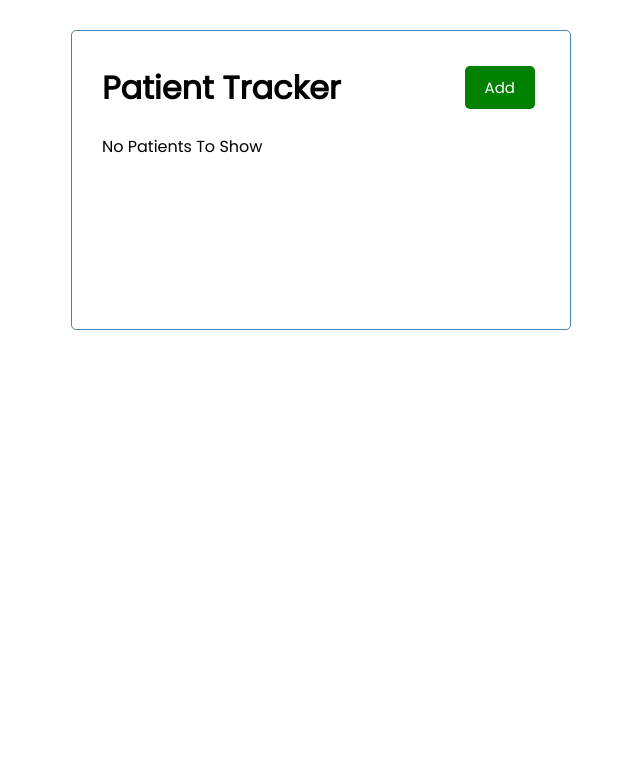
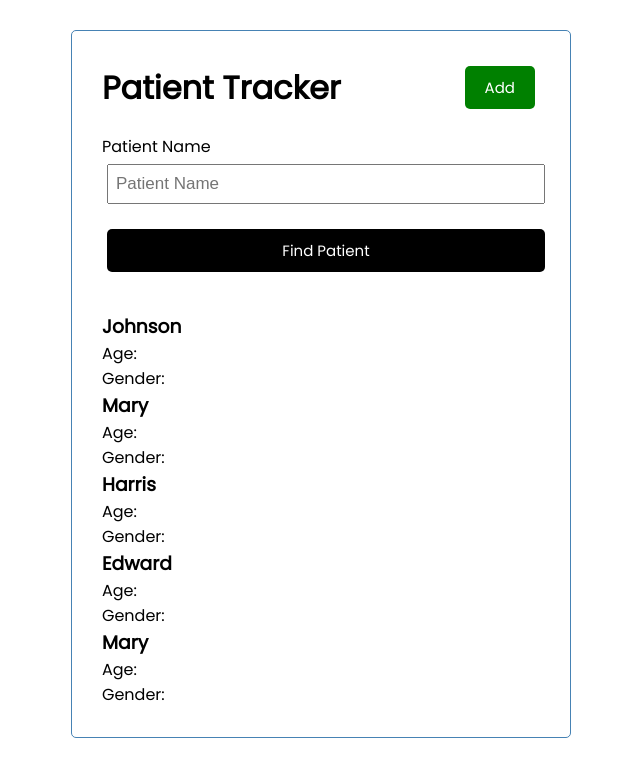
Before and after one commit to hiqedme/my-assignment, a React (Create React App) app: page / in a window 1280 px wide. Shown: the top 776 px of the page, without its empty margins (319-959 px from the left). Built offline with nearby package versions, Linux system fonts and the light colour scheme; no server answers.

Commit message:
added build for deployment

```diff
--- a/src/App.js
+++ b/src/App.js
@@ -1,5 +1,6 @@
 import Header from "./components/Header";
 import Patients from "./components/Patients";
+import FindPatient from "./components/FindPatient";
 import { useEffect, useState } from 'react'
 const App = () => {
   const [credentials, setCredentials] = useState([
@@ -11,47 +12,55 @@ const App = () => {
 
   const [patients, setPatients] = useState(
     [
-      // {
-      //   id: 1,
-      //   name: 'Johnson',
+       {
+         id: 1,
+         name: 'Johnson',
       //   age: 45,
       //   gender: 'Male',
       //   treated: true,
-      // },
-      // {
-      //   id: 2,
-      //   name: 'Mary',
+       },
+       {
+         id: 2,
+         name: 'Mary',
       //   age: 45,
       //   gender: 'Female',
       //   treated: true,
-      // },
-      // {
-      //   id: 3,
-      //   name: 'Harris',
+       },
+       {
+         id: 3,
+         name: 'Harris',
       //   age: 45,
       //   gender: 'Male',
       //   treated: true,
-      // },
-      // {
-      //   id: 4,
-      //   name: 'Edward',
+       },
+       {
+         id: 4,
+        name: 'Edward',
       //   age: 45,
       //   gender: 'Male',
       //   treated: false,
-      // },
-      // {
-      //   id: 5,
-      //   name: 'Mary',
+       },
+       {
+         id: 5,
+         name: 'Mary',
       //   age: 45,
       //   gender: 'Female',
       //   treated: false,
-      // },
+       },
     ]
   )
   useEffect(() => {
 
     const fetchPatients = async () => {
-      const res = await fetch('https://kibana.ampath.or.ke/openmrs/ws/rest/v1/patient?q=mary&v=full')
+     // const res = await fetch('https://kibana.ampath.or.ke/openmrs/ws/rest/v1/patient?q=mary&v=full')
+      const res = await fetch('https://kibana.ampath.or.ke/openmrs/ws/rest/v1/', {
+        method: 'post',
+        headers: new Headers({
+            'Authorization': 'Basic '+btoa('admin:Admin123'),
+            'Content-Type': 'application/x-www-form-urlencoded'
+        }),
+        body: 'patient?q=mary&v=full'
+    });
       const data = await res.json()
 
       console.log(data)
@@ -66,6 +75,7 @@ const App = () => {
     <div className='container'>
 
       <Header />
+      <FindPatient />
       {patients.length > 0 ? (
         <Patients
           patients={patients}
--- a/src/components/Button.js
+++ b/src/components/Button.js
@@ -1,24 +1,24 @@
 
 import PropTypes from 'prop-types'
 
-const Button = ({color, text}) => {
-    const onClick = ()=>{
-        console.log('click')
-    }
+const Button = ({ color, text, onClick }) => {
+
     return (
-        <button onClick={onClick}
-        style ={{backgroundColor: color}}
-        className='btn'>
+        <button
+            onClick={onClick}
+            style={{ backgroundColor: color }}
+            className='btn'
+        >
             {text}
         </button>
     )
 }
-Button.defaultProps ={
+Button.defaultProps = {
     color: 'steelblue'
 }
-Button.propTypes={
+Button.propTypes = {
     text: PropTypes.string,
-    color:  PropTypes.string,
+    color: PropTypes.string,
     onClick: PropTypes.func,
 }
 
--- /dev/null
+++ b/src/components/FindPatient.js
@@ -0,0 +1,31 @@
+import { useState } from 'react'
+
+const FindPatient = () => {
+    const [text, setText] = useState('')
+    const onSubmit = (e) => {
+        e.preventDefault()
+
+        if (!text) {
+            alert('Put in Patient name')
+            return
+        }
+    }
+    return (
+        <form className='add-form' onSubmit={onSubmit}>
+            <div className='form-control'>
+                <label>Patient Name</label>
+                <input
+                    type='text'
+                    placeholder='Patient Name'
+                    value={text}
+                    onChange={(e) => setText(e.target.value)}
+                />
+            </div>
+
+
+            <input type='submit' value='Find Patient' className='btn btn-block' />
+        </form>
+    )
+}
+
+export default FindPatient
--- a/src/components/Patient.js
+++ b/src/components/Patient.js
@@ -4,7 +4,7 @@ const Patient = ({patient, onDelete, onToggle}) => {
     <div className='patient'>
 
       <h3>{patient.name}</h3>
-      <p> Age:{patient.age}  Gender:{patient.gender}</p>
+      <p> Age:{patient.age} </p><p> Gender:{patient.gender}</p>
     </div>
   )
 }
```
